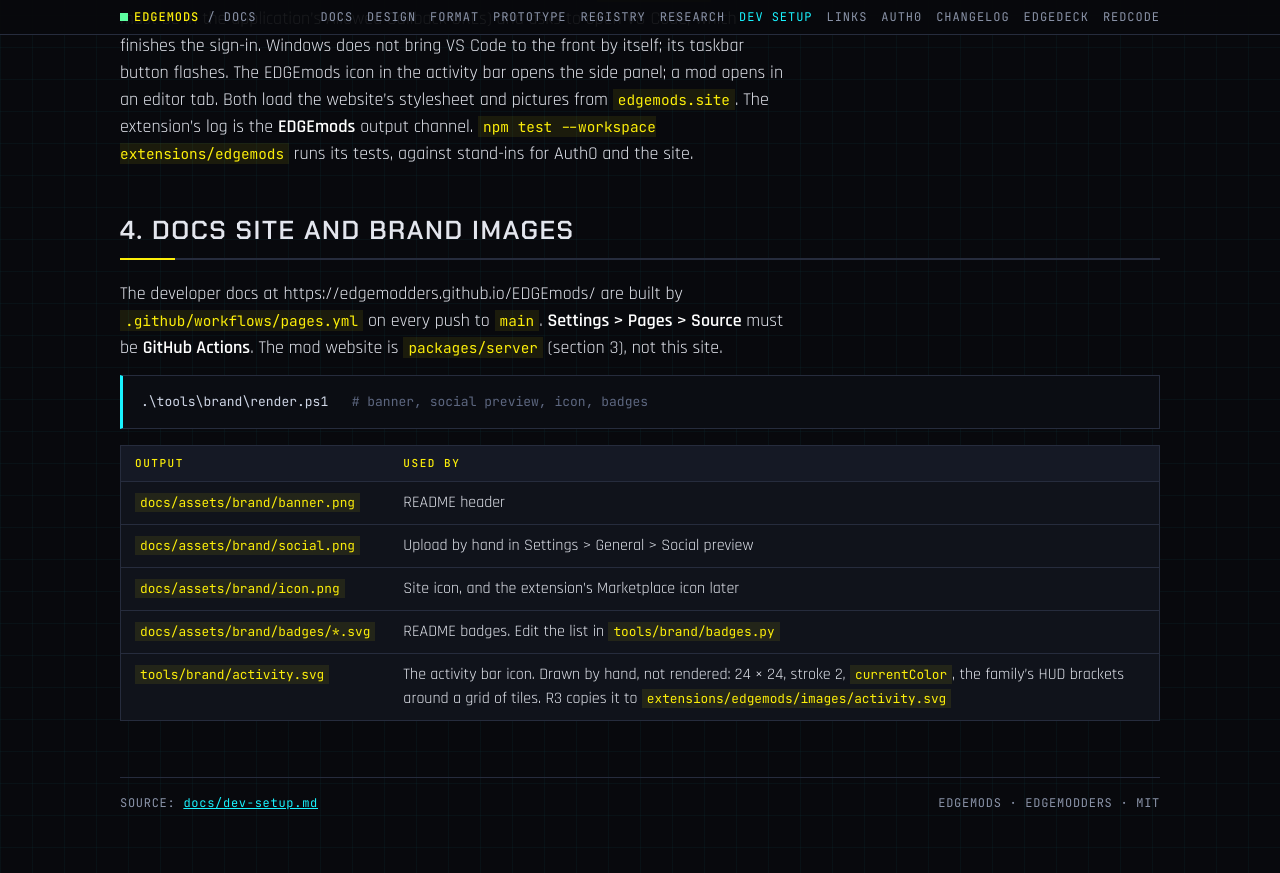
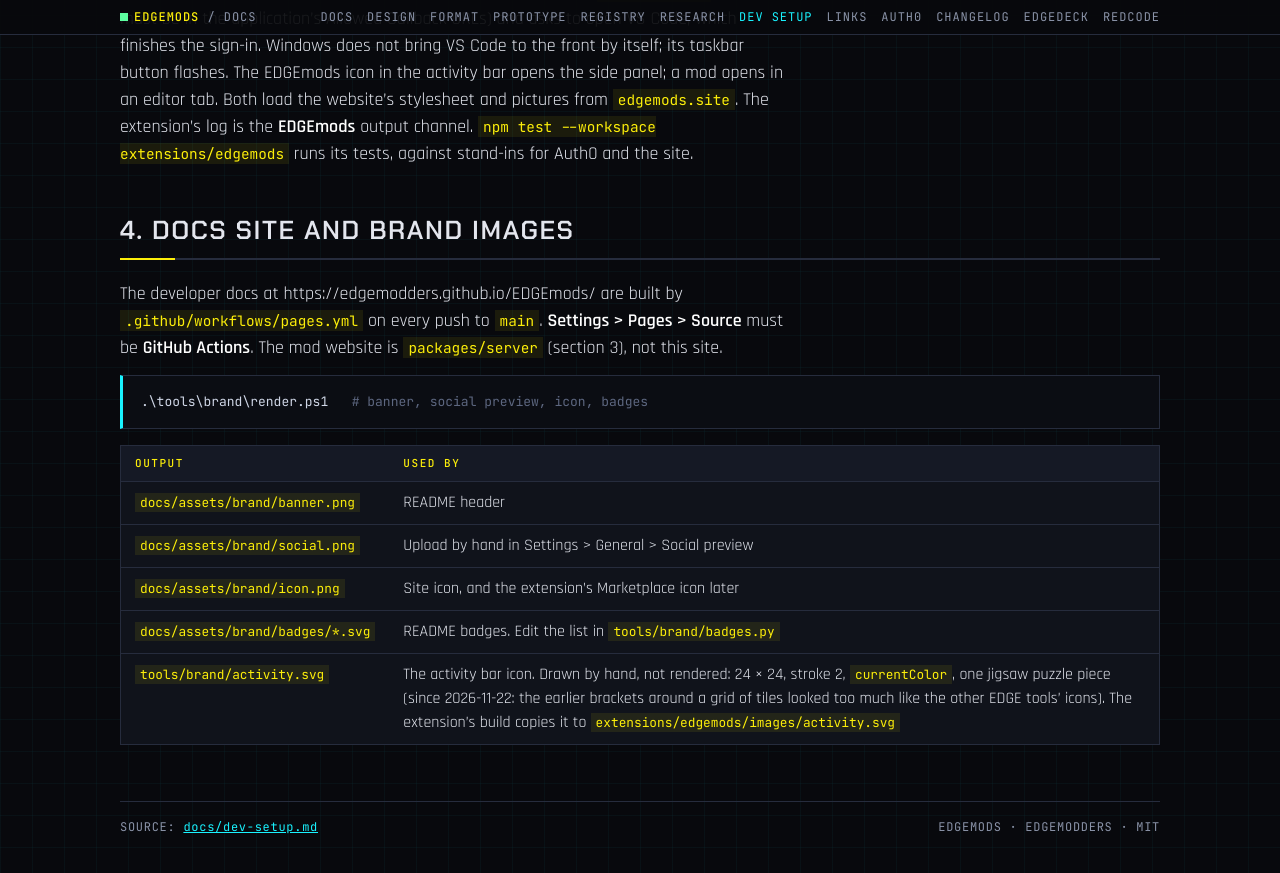
Before and after one commit to Edgemodders/EDGEmods, a Jekyll site: the page built from docs/dev-setup.md, in a window 1280 px wide and 900 px high, scrolled down 3249 px. Shown: the top 873 px of the window. Built offline with Jekyll 4.4.1, drawn with Linux system fonts in a browser that asks for light colours; our own code applies the rules of GitHub Pages for plain Markdown files.

Commit message:
Extension: a jigsaw puzzle piece for the activity bar icon
The bracketed tile grid looked too much like the other EDGE tools' icons.

Co-Authored-By: Claude Opus 5.5 <noreply@anthropic.com>

```diff
--- a/docs/dev-setup.md
+++ b/docs/dev-setup.md
@@ -94,4 +94,4 @@ The developer docs at https://edgemodders.github.io/EDGEmods/ are built by `.git
 | `docs/assets/brand/social.png` | Upload by hand in Settings > General > Social preview |
 | `docs/assets/brand/icon.png` | Site icon, and the extension's Marketplace icon later |
 | `docs/assets/brand/badges/*.svg` | README badges. Edit the list in `tools/brand/badges.py` |
-| `tools/brand/activity.svg` | The activity bar icon. Drawn by hand, not rendered: 24 × 24, stroke 2, `currentColor`, the family's HUD brackets around a grid of tiles. R3 copies it to `extensions/edgemods/images/activity.svg` |
+| `tools/brand/activity.svg` | The activity bar icon. Drawn by hand, not rendered: 24 × 24, stroke 2, `currentColor`, one jigsaw puzzle piece (since 2026-11-22: the earlier brackets around a grid of tiles looked too much like the other EDGE tools' icons). The extension's build copies it to `extensions/edgemods/images/activity.svg` |
```
Also changed, not shown: extensions/edgemods/CHANGELOG.md, tools/brand/activity.svg.
